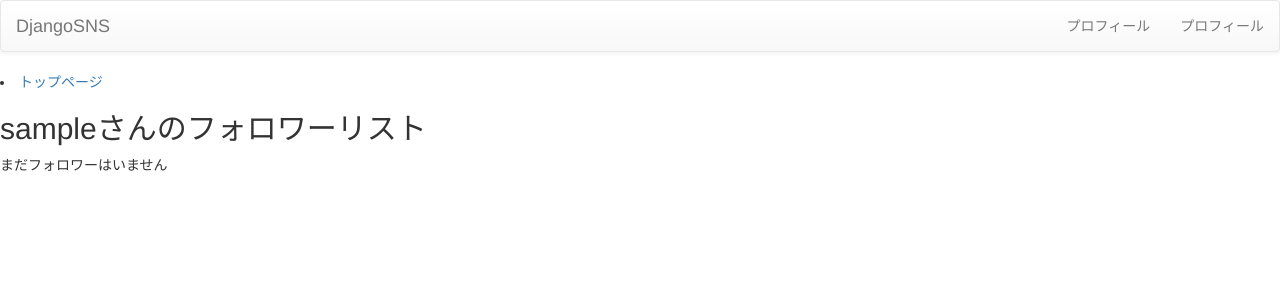
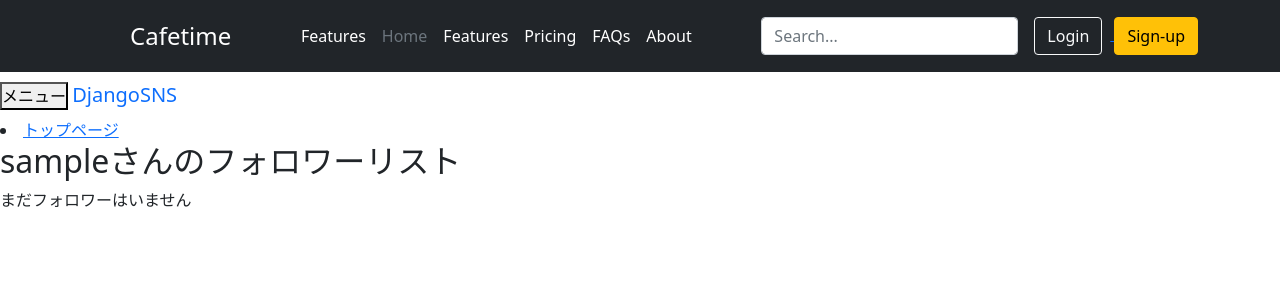
Before and after one commit to bayamax/djangosns-copy-test, a Django app: a page that uses mysite/templates/base.html in a window 1280 px wide. Shown: the top 300 px of the page. Run offline with Django 3.2, Linux system fonts and the light colour scheme; some libraries are stand-ins or nearby versions.

Commit message:
ヘッダーの基本部分作成

```diff
--- a/mysite/templates/base.html
+++ b/mysite/templates/base.html
@@ -5,15 +5,55 @@
 
 <head>
     <meta charset="utf-8">
+    <meta name="viewport" content="width=device-width, initial-scale=1">
     <title>Django SNS</title>
-    <link rel="stylesheet" href="//maxcdn.bootstrapcdn.com/bootstrap/3.2.0/css/bootstrap.min.css">
-    <link rel="stylesheet" href="//maxcdn.bootstrapcdn.com/bootstrap/3.2.0/css/bootstrap-theme.min.css">
+    <link href="https://cdn.jsdelivr.net/npm/bootstrap@5.0.2/dist/css/bootstrap.min.css" rel="stylesheet"
+        integrity="sha384-EVSTQN3/azprG1Anm3QDgpJLIm9Nao0Yz1ztcQTwFspd3yD65VohhpuuCOmLASjC" crossorigin="anonymous">
 </head>
 
 <body>
-    <script src="https://code.jquery.com/jquery-3.3.1.slim.min.js"></script>
-    <script src="https://cdnjs.cloudflare.com/ajax/libs/popper.js/1.14.7/umd/popper.min.js"></script>
-    <script src="https://stackpath.bootstrapcdn.com/bootstrap/4.3.1/js/bootstrap.min.js"></script>
+    <script src="https://cdn.jsdelivr.net/npm/bootstrap@5.0.2/dist/js/bootstrap.bundle.min.js"
+        integrity="sha384-MrcW6ZMFYlzcLA8Nl+NtUVF0sA7MsXsP1UyJoMp4YLEuNSfAP+JcXn/tWtIaxVXM"
+        crossorigin="anonymous"></script>
+
+<header class="p-3 bg-dark text-white">
+    <div class="container">
+        <div class="d-flex flex-wrap align-items-center justify-content-center justify-content-lg-start">
+            <a href="{% url 'post:post_list' %}" class="d-flex align-items-center mb-3 mb-md-0 me-md-auto text-dark text-decoration-none">
+                <svg class="bi me-2" width="40" height="32">
+                    <use xlink:href="#bootstrap" />
+                </svg>
+                <span class="fs-4 text-white">Cafetime</span>
+            </href=>
+
+            <ul class="nav col-12 col-lg-auto me-lg-auto mb-2 justify-content-center mb-md-0">
+                <li><a href="#" class="nav-link px-2 text-white">Features</a></li>
+                <li><a href="#" class="nav-link px-2 text-secondary">Home</a></li>
+                <li><a href="#" class="nav-link px-2 text-white">Features</a></li>
+                <li><a href="#" class="nav-link px-2 text-white">Pricing</a></li>
+                <li><a href="#" class="nav-link px-2 text-white">FAQs</a></li>
+                <li><a href="#" class="nav-link px-2 text-white">About</a></li>
+            </ul>
+
+            <form class="col-12 col-lg-auto mb-3 mb-lg-0 me-lg-3">
+                <input type="search" class="form-control form-control-dark" placeholder="Search..." aria-label="Search">
+            </form>
+
+            <div class="text-end">
+                <a href="{% url 'post:login' %}">
+                    <button type="button" class="btn btn-outline-light me-2">Login</button>
+                </a>
+
+                <a href="{% url 'post:signup' %}">
+                    <button type="button" class="btn btn-warning">Sign-up</button>
+                </a>
+
+            </div>
+        </div>
+    </div>
+</header>
+
+<div class="b-example-divider"></div>
     <nav class="navbar navbar-default">
         <div class="navbar-header">
             <button type="button" class="navbar-toggle" data-toggle="collapse" data-target="#gnavi">
```
